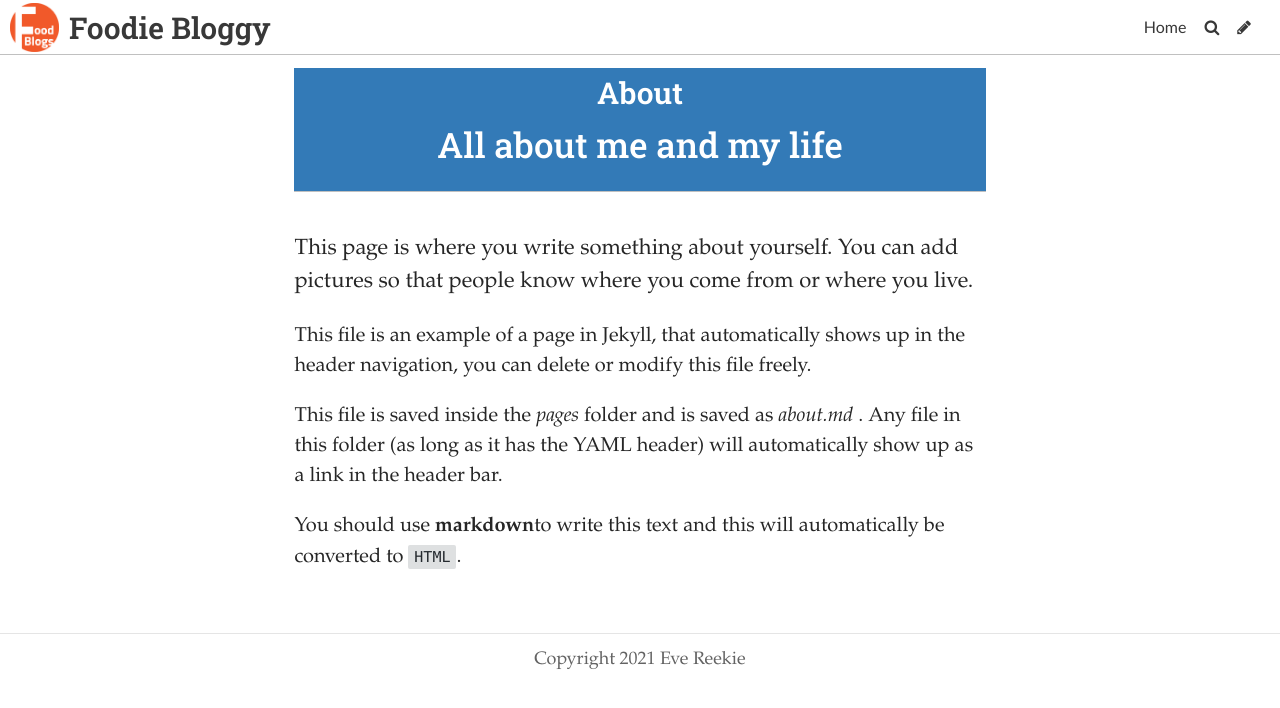
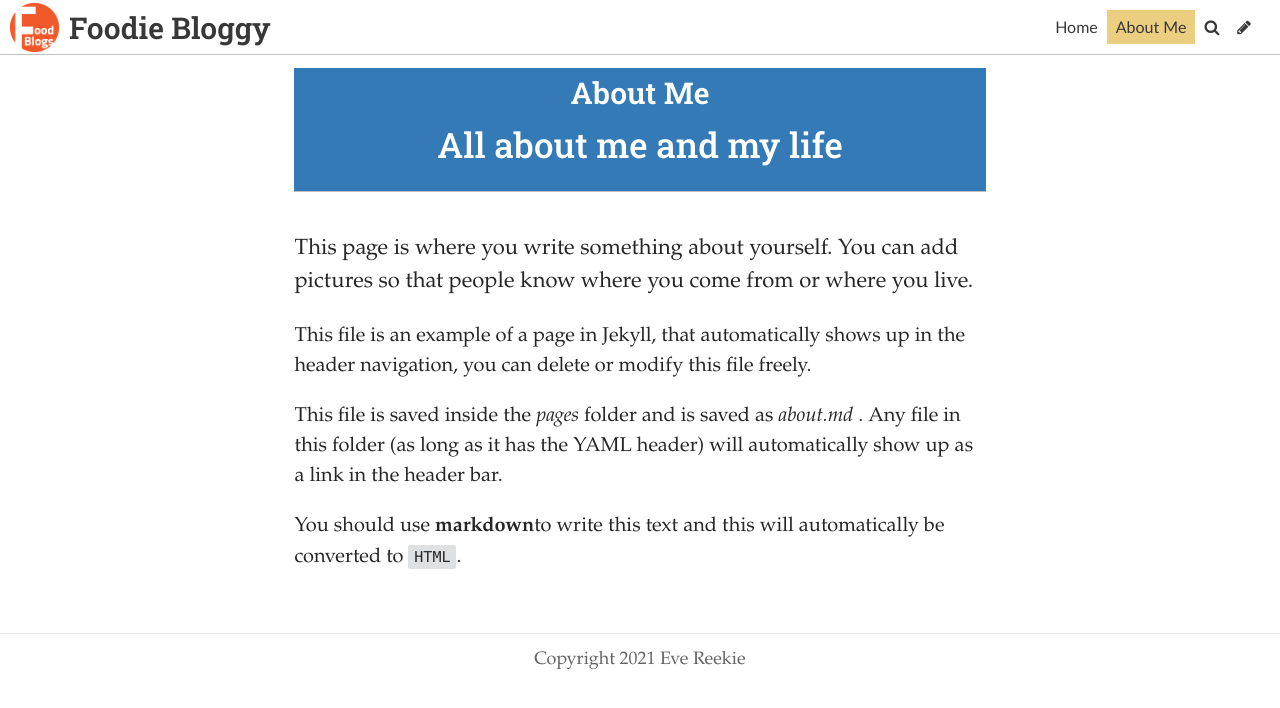
Before and after one commit to eve022/typoggy, a Jekyll site: the page built from pages/about.md, in a window 1280 px wide. Shown: the top 708 px of the page. Built offline with Jekyll 4.4.1, drawn with Linux system fonts in a browser that asks for light colours; some web fonts are replaced.

Commit message:
Update Page “about”

```diff
--- a/pages/about.md
+++ b/pages/about.md
@@ -1,14 +1,14 @@
 ---
-layout: page
-title: About
+header_feature_image: /uploads/log.jpg
+title: About Me
+subtitle: "All about me and my life "
 permalink: /about/
 date: 2020-06-29T15:36:12.231Z
-header_feature_image: /uploads/log.jpg
+layout: page
 published: true
-subtitle: All about me and my life
 tags: null
 description: null
-show: false
+show: true
 ---
 
 This page is where you write something about yourself. You can add pictures so that people know where you come from or where you live.
```
